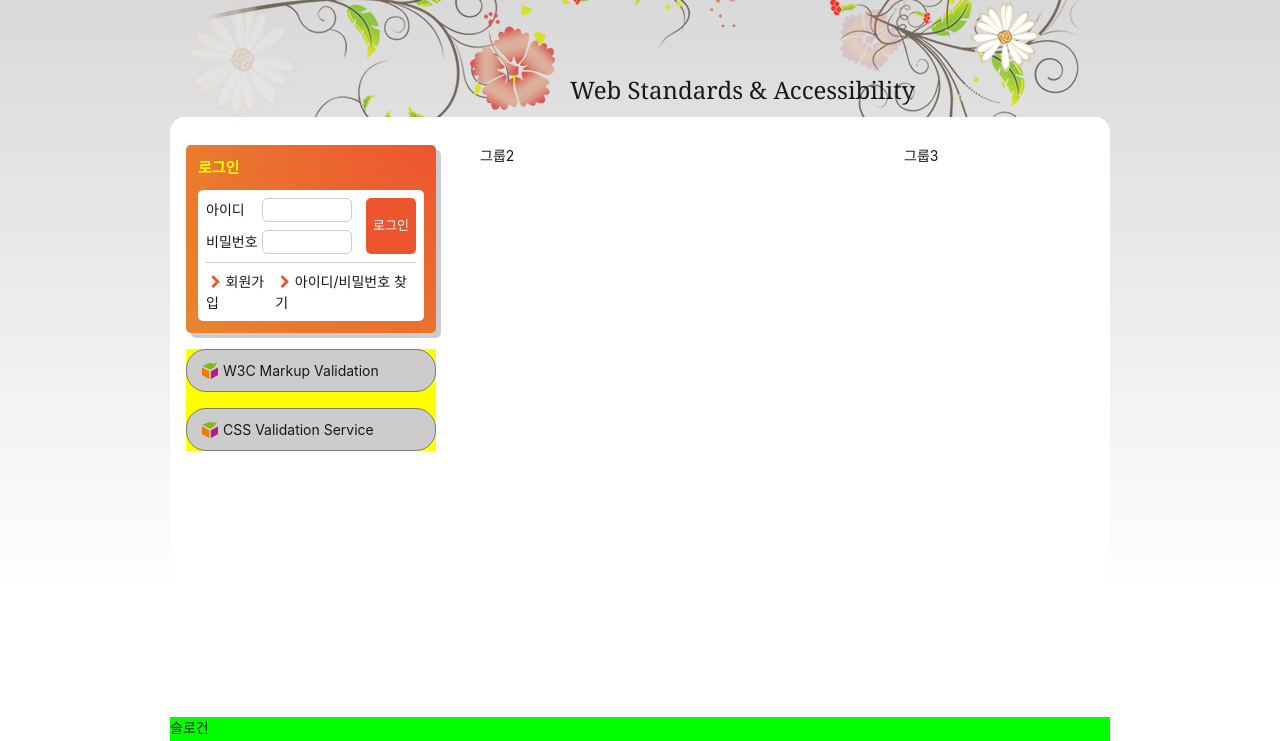
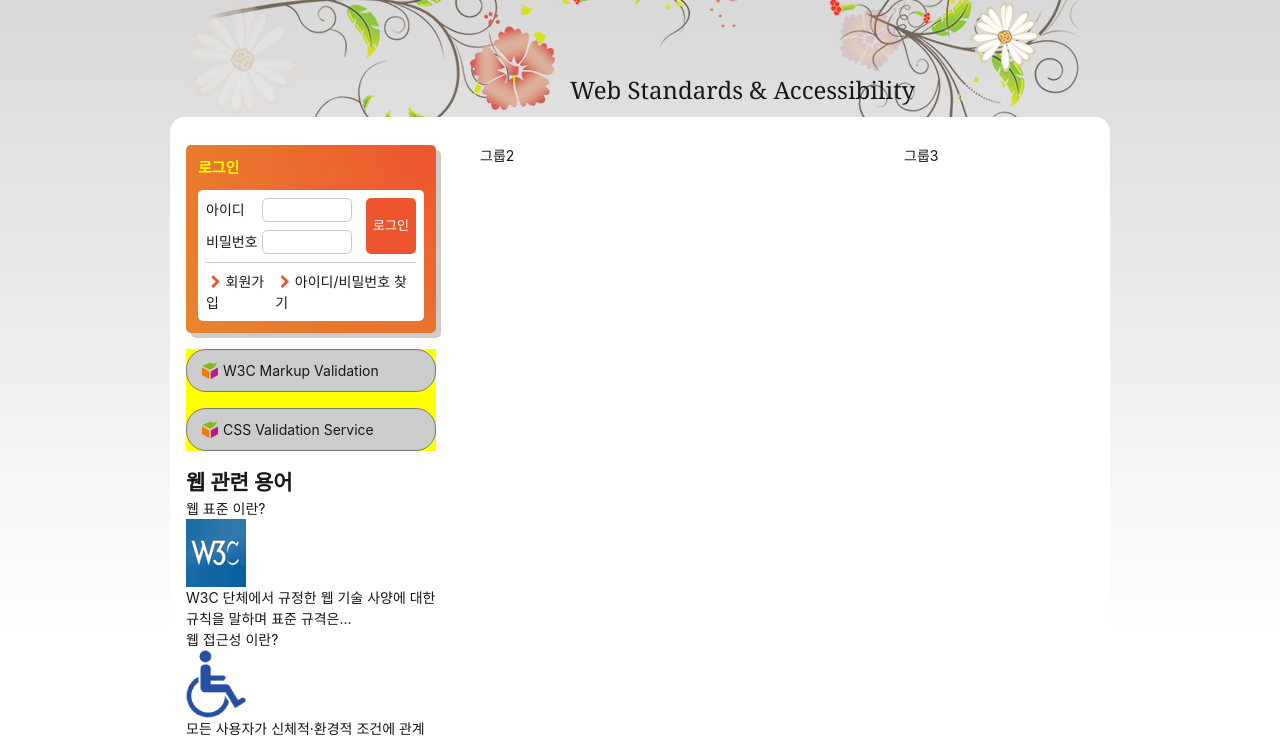
Before and after one commit to seulbinim/webcafe-multi, a plain HTML site: page index.html in a window 1280 px wide. Shown: the part 204-945 px from the top of the page. Drawn offline with Linux system fonts and the light colour scheme; a web font is replaced by a local one.

Commit message:
클래스 추가

```diff
--- a/index.html
+++ b/index.html
@@ -166,6 +166,25 @@
           </a>
         </li>
       </ul>
+      <div class="term">
+        <h2>웹 관련 용어</h2>
+        <dl>
+          <div>
+            <dt>웹 표준 이란?</dt>
+            <dd><img src="./assets/web_standards.gif" alt="" /></dd>
+            <dd>
+              <p>W3C 단체에서 규정한 웹 기술 사양에 대한 규칙을 말하며 표준 규격은...</p>
+            </dd>
+          </div>
+          <div class="cross">
+            <dt>웹 접근성 이란?</dt>
+            <dd><img src="./assets/web_accessibility.png" alt="" /></dd>
+            <dd>
+              <p>모든 사용자가 신체적·환경적 조건에 관계없이 웹 사이트에서 제공하는...</p>
+            </dd>
+          </div>
+        </dl>
+      </div>
     </div>
     <div class="group group2">그룹2</div>
     <div class="group group3">그룹3</div>
```
